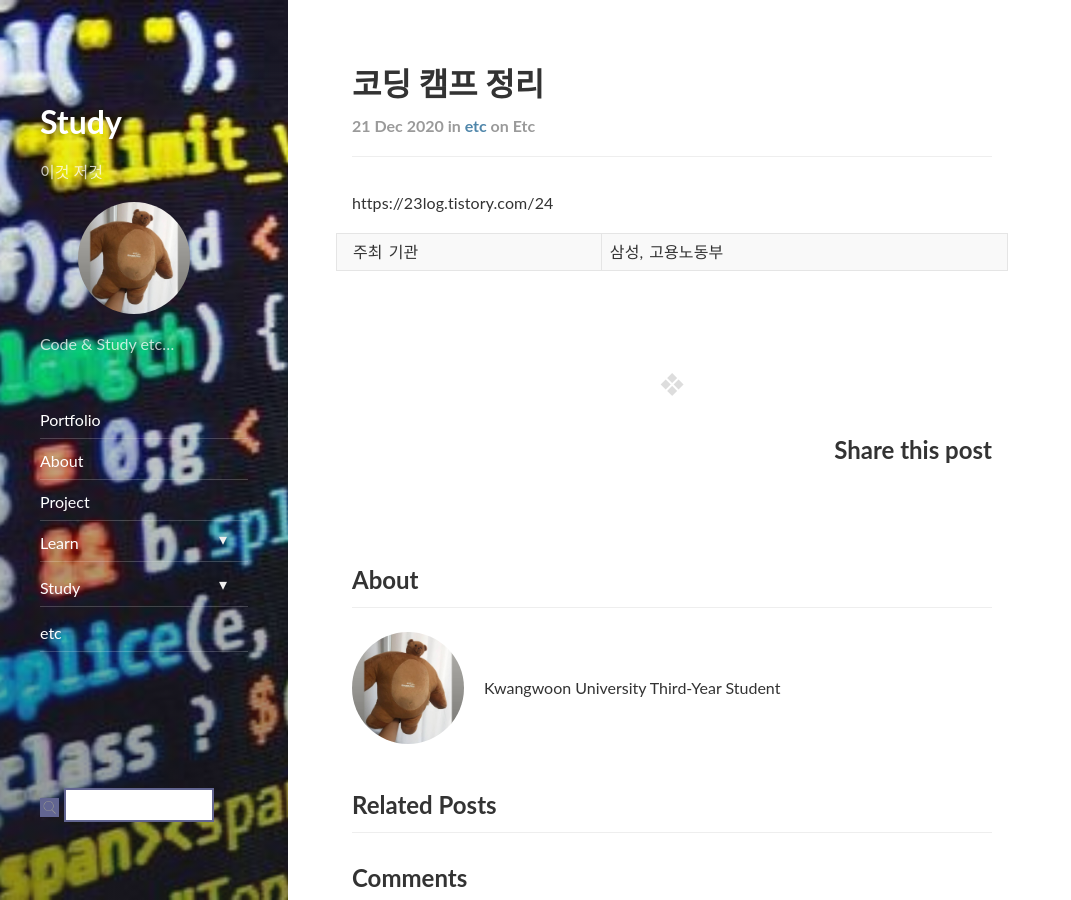
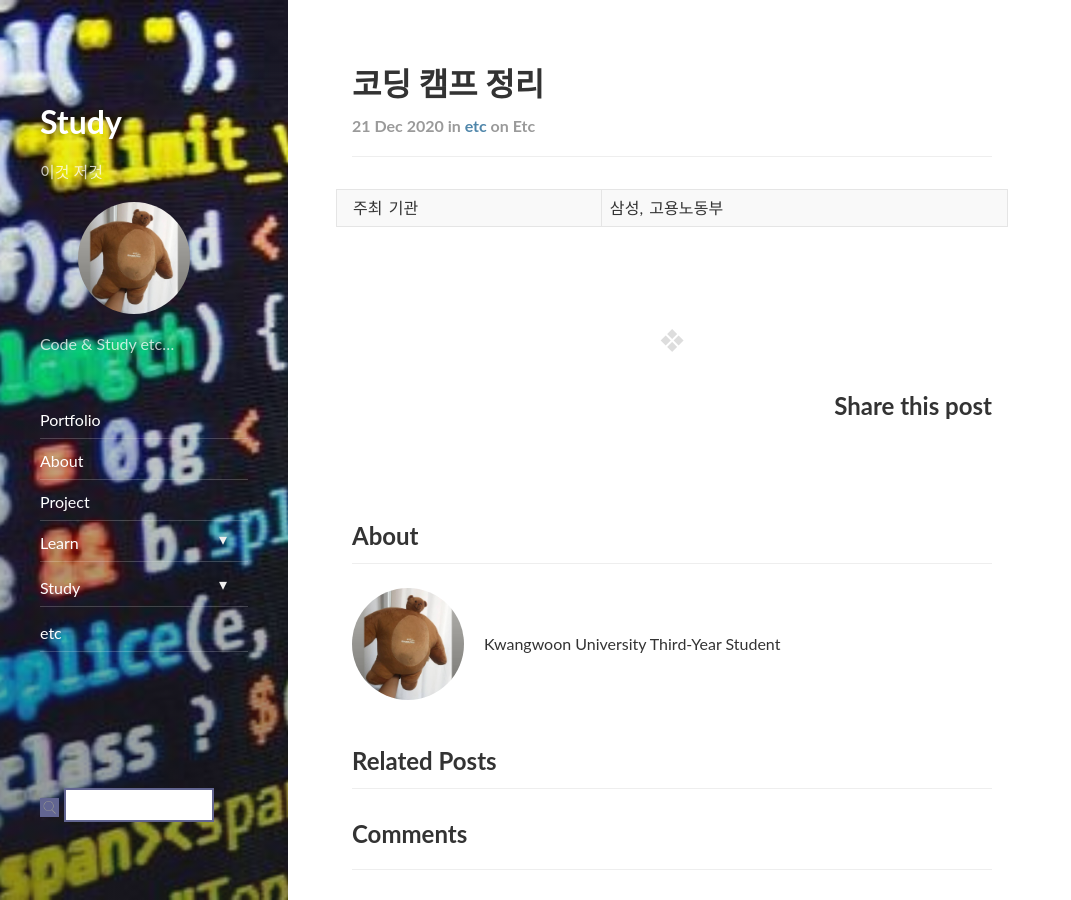
Before and after one commit to ekgus2222/ekgus2222.github.io, a Jekyll site: the page built from _posts/etc/2020-12-21-setting-start.md, in a window 1280 px wide and 900 px high. Shown: the whole window, without its empty margins (0-1071 px from the left). Built offline with Jekyll 4.4.1, drawn with Linux system fonts in a browser that asks for light colours; nearby versions of some CDN libraries; comment, search, counter and statistics services are not loaded; part of the change alters nothing that is shown.

Commit message:
Update 2020-12-21-setting-start.md

```diff
--- a/_posts/etc/2020-12-21-setting-start.md
+++ b/_posts/etc/2020-12-21-setting-start.md
@@ -6,6 +6,5 @@ categories: etc
 tags: etc
 comments: true
 ---
-https://23log.tistory.com/24
 
 | 주최 기관 | 삼성, 고용노동부 |
```
